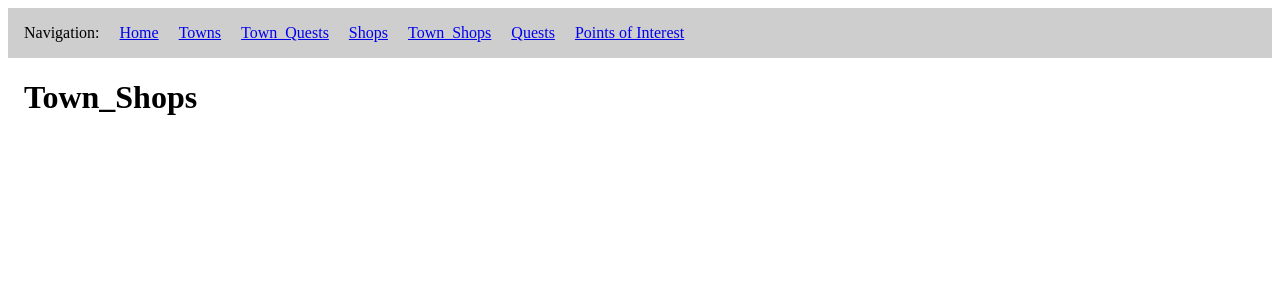
After one commit to Smiththedude/Project, a Flask app: template templates/town_shops.j2 in a window 1280 px wide. The commit adds this page. Shown: the top 300 px of the page. Run offline with Flask 3, Linux system fonts and the light colour scheme; the template is opened without the code that fills it, so the values that code supplies are empty; some libraries are stand-ins or nearby versions.

Commit message:
Added town_quests.j2 and town_shops.j2 templates Amended DML.sql to add town_quests/shops Amended app.py to add town_quests/shops Amended main.j2 to add town_quests/shops

```diff
--- a/app.py
+++ b/app.py
@@ -119,6 +119,56 @@ def db_quests():
             dbConnection.close()
 
 
+@app.route("/town_quests", methods=["GET"])
+def db_town_quests():
+    try:
+        dbConnection = db.connectDB()  # Open our database connection
+
+        # Query all town_quests
+        query = "SELECT Town_Quests.Towns_TownID, Towns.TownName AS Town, Town_Quests.Quests_QuestID, Quests.QuestName AS Quest \
+            FROM Town_Quests \
+            JOIN Towns ON Town_Quests.Towns_TownID = Towns.TownID \
+            JOIN Quests ON Town_Quests.Quests_QuestID = Quests.QuestID \
+            ORDER BY Town_Quests.Towns_TownID ASC;"
+        town_quests = db.query(dbConnection, query).fetchall()
+
+        # Render the town_quests.j2 file and pass the town_quests data
+        return render_template("town_quests.j2", town_quests=town_quests)
+
+    except Exception as e:
+        print(f"Error retrieving quests: {e}")
+        return "An error occurred while retrieving town_quests.", 500
+
+    finally:
+        if "dbConnection" in locals() and dbConnection:
+            dbConnection.close()
+
+
+@app.route("/town_shops", methods=["GET"])
+def db_town_shops():
+    try:
+        dbConnection = db.connectDB()  # Open our database connection
+
+        # Query all town_shops
+        query = "SELECT Town_Shops.Towns_TownID, Towns.TownName AS Town, Town_Shops.Shops_ShopID, Shops.ShopName AS Shop \
+            FROM Town_Shops \
+            JOIN Towns ON Town_Shops.Towns_TownID = Towns.TownID \
+            JOIN Shops ON Town_Shops.Shops_ShopID = Shops.ShopID \
+            ORDER BY Town_Shops.Towns_TownID ASC;"
+        town_shops = db.query(dbConnection, query).fetchall()
+
+        # Render the town_shops.j2 file and pass the town_shops data
+        return render_template("town_shops.j2", town_shops=town_shops)
+
+    except Exception as e:
+        print(f"Error retrieving quests: {e}")
+        return "An error occurred while retrieving town_shops.", 500
+
+    finally:
+        if "dbConnection" in locals() and dbConnection:
+            dbConnection.close()
+
+
 @app.route("/poi", methods=["GET"])
 def db_pois():
     try:
--- a/templates/main.j2
+++ b/templates/main.j2
@@ -10,7 +10,9 @@
         Navigation:
         <a href="/">Home</a>
         <a href="/Towns">Towns</a>
+        <a href="/town_quests">Town_Quests</a>
         <a href="/shops">Shops</a>
+        <a href="/town_shops">Town_Shops</a>
         <a href="/quests">Quests</a>
         <a href="/poi">Points of Interest</a>
     </nav>
--- a/templates/shops.j2
+++ b/templates/shops.j2
@@ -21,8 +21,8 @@
         <tr>
             <td>{{ shop.ShopID }}</td>
             <td>{{ shop.ShopName }}</td>
-            <td>{{ shop.Location }}</td>
-            <td>{{ shop.Owner | default('', true) }}</td>
+            <td>{{ shop.ShopOwner | default('', true) }}</td>
+            <td>{{ shop.ShopType | default('', true) }}</td>
 
             {# DELETE form #}
             <form id="delete_shop_form">
--- /dev/null
+++ b/templates/town_shops.j2
@@ -0,0 +1,44 @@
+{% extends "main.j2" %}
+{% block content %}
+
+<h1>Town_Shops</h1>
+
+{# READ table #}
+<table>
+    <thead>
+        {# For the table header row, we print the DB attribute names #}
+        <tr>
+            {% for key in town_shops[0].keys() %}
+            <th>{{ key }}</th>
+            {% endfor %}
+        </tr>
+    </thead>
+
+    <tbody>
+        {# For each row, print the townid, town, shopid, and shop #}
+        {% for town_shop in town_shops %}
+        <tr>
+            <td>{{ town_shop.Towns_TownID }}</td>
+            <td>{{ town_shop.Town }}</td>
+            <td>{{ town_shop.Shops_ShopID }}</td>
+            <td>{{ town_shop.Shop }}</td>
+
+            {# DELETE form #}
+            <form id="delete_town_shop_form">
+                <input type="hidden" name="delete_town_id" value="{{ town_shop.Towns_TownID }}">
+                <input type="hidden" name="delete_town_name" value="{{ town_shop.Town }}">
+                <input type="hidden" name="delete_shop_id" value="{{ town_shop.Shops_ShopID }}">
+                <input type="hidden" name="delete_shop_name" value="{{ town_shop.Shop }}">
+                <td>
+                    <button type="submit">
+                        Delete
+                    </button>
+                </td>
+            </form>
+        </tr>
+        {% endfor %}
+    </tbody>
+</table>
+
+
+{% endblock %}
```
Also changed, not shown: DML.sql (+38 -0 lines), templates/town_quests.j2 (added, +44 -0 lines).
